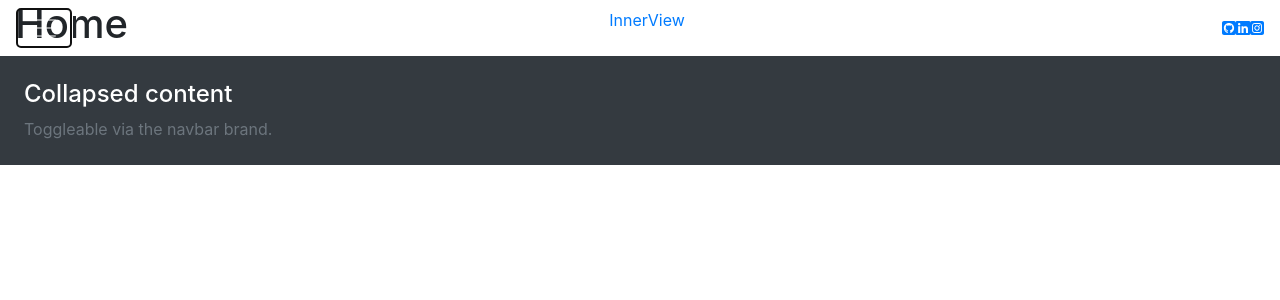
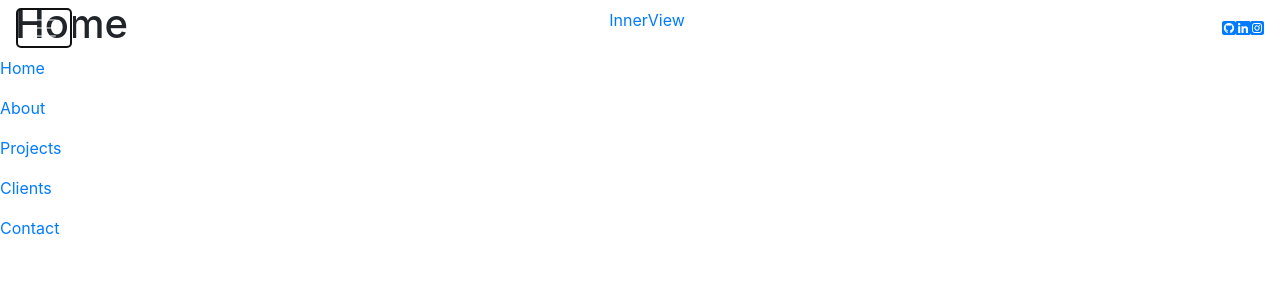
Before and after one commit to ecpieritz/innerview-design, a React (Create React App) app: page / in a window 1280 px wide. Both pictures are taken after a click on the button "Toggle navigation". Shown: the top 300 px of the page. Built offline with nearby package versions, Linux system fonts and the light colour scheme.

Commit message:
Added Navbar links

```diff
--- a/src/components/Navbar.jsx
+++ b/src/components/Navbar.jsx
@@ -21,6 +21,28 @@ function Navbar() {
       img: faSquareInstagram,
     },
   ];
+  const links = [
+    {
+      url: "/",
+      text: "Home",
+    },
+    {
+      url: "/about",
+      text: "About",
+    },
+    {
+      url: "/projects",
+      text: "Projects",
+    },
+    {
+      url: "/clients",
+      text: "Clients",
+    },
+    {
+      url: "/contact",
+      text: "Contact",
+    },
+  ];
   return (
     <div class="id-navbar fixed-top">
       <div className="id-navbar__nav">
@@ -29,8 +51,8 @@ function Navbar() {
             class="navbar-toggler"
             type="button"
             data-toggle="collapse"
-            data-target="#navbarToggleExternalContent"
-            aria-controls="navbarToggleExternalContent"
+            data-target="#id-navbar"
+            aria-controls="id-navbar"
             aria-expanded="false"
             aria-label="Toggle navigation"
           >
@@ -55,10 +77,18 @@ function Navbar() {
           </div>
         </nav>
       </div>
-      <div class="collapse" id="navbarToggleExternalContent">
-        <div class="bg-dark p-4">
-          <h5 class="text-white h4">Collapsed content</h5>
-          <span class="text-muted">Toggleable via the navbar brand.</span>
+      <div class="collapse id-navbar__links" id="id-navbar">
+        <div class="content">
+          {links.map((link, index) => (
+            <a
+              href={link.url}
+              rel="noopener noreferrer"
+              key={index}
+              className="id-navbar__links__link"
+            >
+              <p>{link.text}</p>
+            </a>
+          ))}
         </div>
       </div>
     </div>
```
